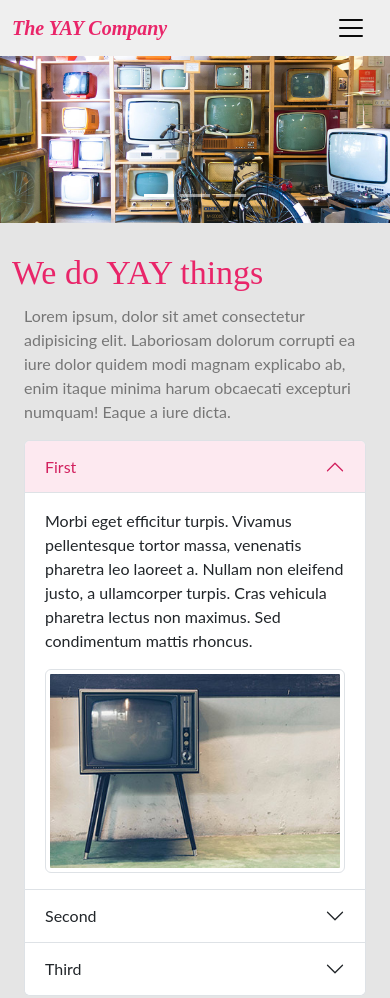
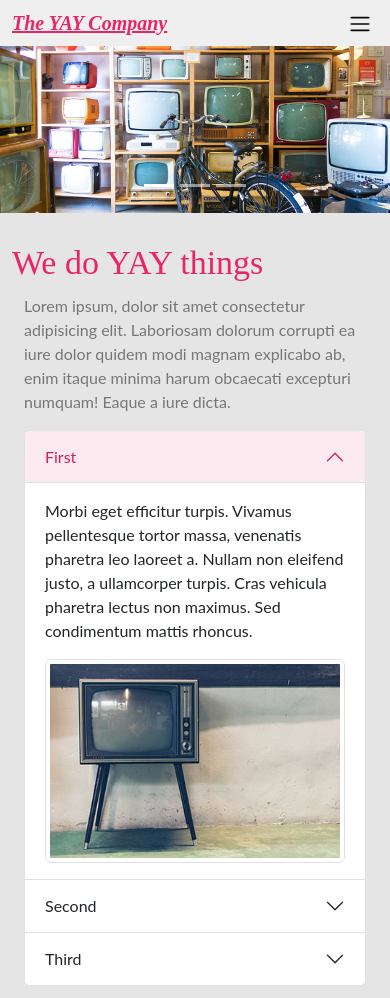
Before and after one commit to Noroff-FEU-Assignments/css-frameworks-ca-piasun, a plain HTML site: page index.html in a window 390 px wide. Shown: the top 998 px of the page. Drawn offline with nearby package versions, Linux system fonts and the light colour scheme.

Commit message:
update css all pages

```diff
--- a/index.html
+++ b/index.html
@@ -16,11 +16,11 @@
   </head>
   <body>
     <div class="wrapper">
-      <nav class="navbar navbar-expand-lg bg-light">
+      <nav class="navbar navbar-expand-lg bg-light navbar__inner">
         <div class="container-fluid">
-          <a class="navbar-brand" href="index.html">The YAY Company</a>
+          <a class="navbar__brand" href="index.html">The YAY Company</a>
           <button
-            class="navbar-toggler"
+            class="navbar__toggler"
             type="button"
             data-bs-toggle="collapse"
             data-bs-target="#navbarSupportedContent"
--- a/sass/partials/_home.scss
+++ b/sass/partials/_home.scss
@@ -23,6 +23,10 @@ h1 {
   color: $primary;
 }
 
+.nav-tabs {
+  background-color: $background-hover;
+}
+
 .nav-item img {
   width: 100%;
 }
--- a/sass/partials/_nav.scss
+++ b/sass/partials/_nav.scss
@@ -1,15 +1,3 @@
-.navbar-brand {
-  font-family: "Playfair Display", serif;
-  font-size: 20px;
-  color: $primary;
-  font-style: italic;
-  font-weight: bold;
-}
-
-.navbar {
-  color: $navbar-light-color;
-}
-
 .nav-link.active {
   background-color: $background-hover;
   border-radius: 3px;
@@ -19,9 +7,24 @@
   background-color: $background-hover;
 }
 
-.navbar-toggler {
-  border: none;
+.navbar {
+  &__inner {
+    color: $navbar-light-color;
+  }
+
+  &__brand  {
+    font-family: "Playfair Display", serif;
+    font-size: 20px;
+    color: $primary;
+    font-style: italic;
+    font-weight: bold;
+  }
+
+  &__toggler {
+    border: none;
+  }
 }
+
 
 form.d-flex input {
   margin-right: 0 !important;
--- a/sass/partials/_news.scss
+++ b/sass/partials/_news.scss
@@ -25,7 +25,7 @@
   border-radius: 0 5px 5px 0;
 }
 
-.pagination {
+.pagination ul {
   background-color: $background-hover;
   border-color: $primary;
   color: $primary;
--- a/sass/style.scss
+++ b/sass/style.scss
@@ -28,6 +28,7 @@
 @import "../scss/navbar";
 @import "../scss/card";
 @import "../scss/accordion";
+@import "../scss/pagination";
 @import "../scss/list-group";
 @import "../scss/close";
 @import "../scss/carousel";
```
Also changed, not shown: contact.html (+3 -3 lines), news.html (+3 -3 lines), css/_contact.css, css/_home.css, css/style.css, 1 other file.
